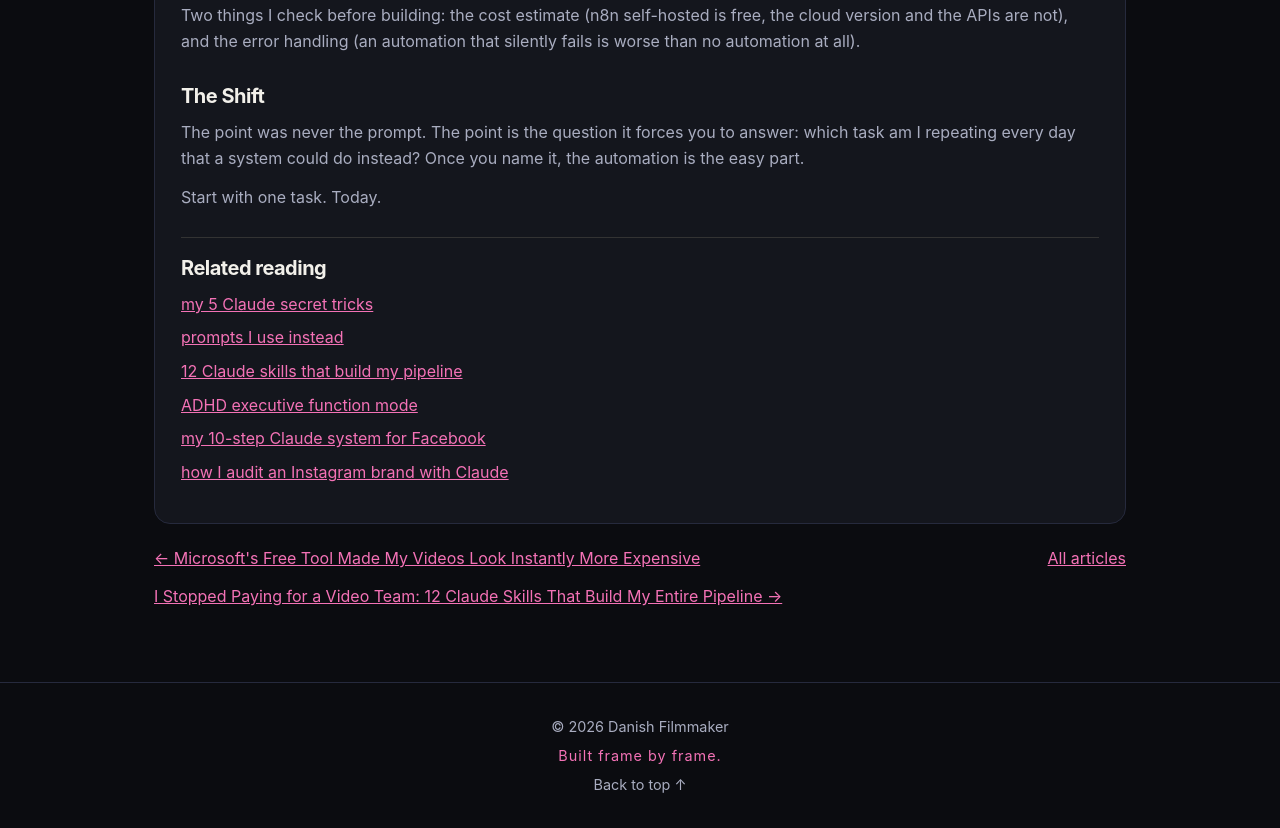
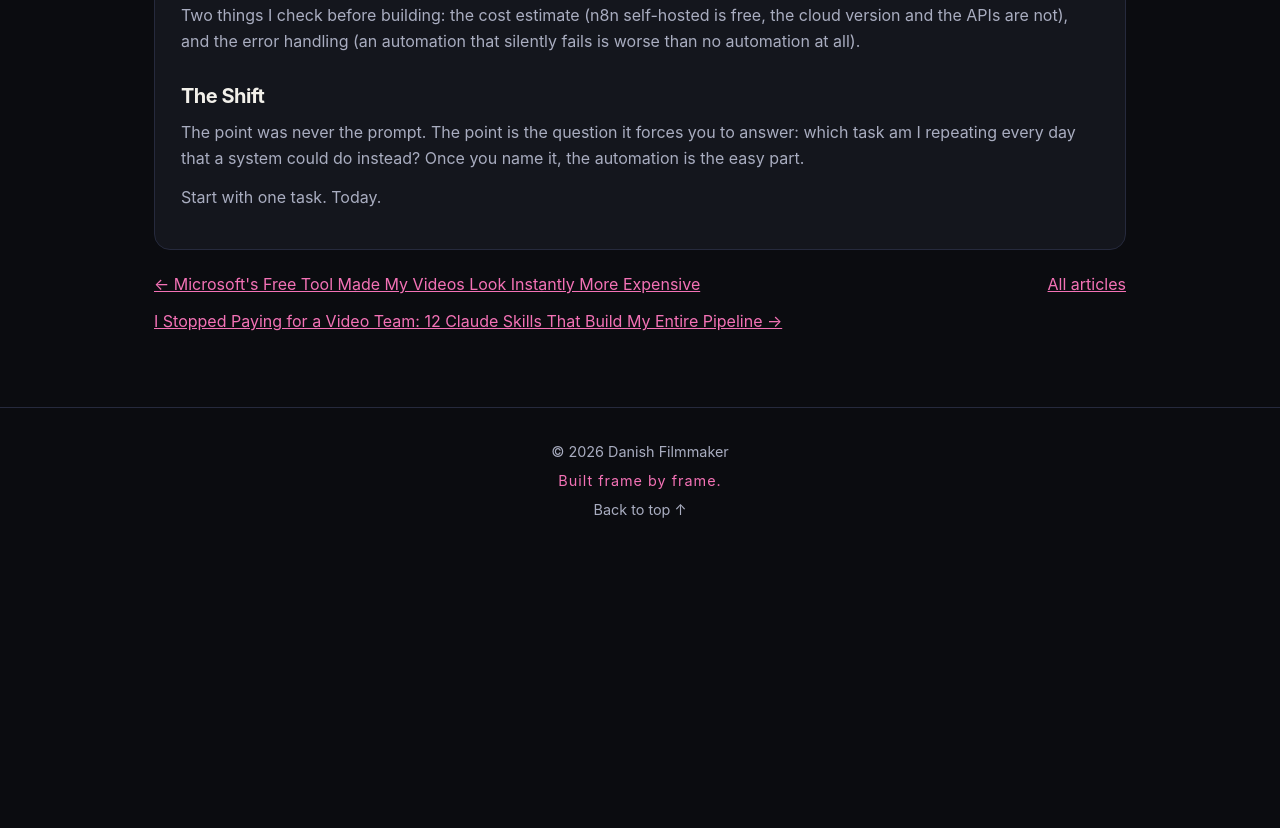
Before and after one commit to Dani-Google/Dani-Google.github.io, a plain HTML site: page blog/claude-ai-employee/index.html in a window 1280 px wide. Shown: the part 1123-1951 px from the top of the page. After the commit the page ends 1676 px from the top, so only its background shows below. Drawn offline with Linux system fonts and the light colour scheme.

Commit message:
Remove Related reading links from blog articles

```diff
--- a/blog/claude-ai-employee/index.html
+++ b/blog/claude-ai-employee/index.html
@@ -76,7 +76,7 @@
 <h2>The Shift</h2>
 <p>The point was never the prompt. The point is the question it forces you to answer: which task am I repeating every day that a system could do instead? Once you name it, the automation is the easy part.</p>
 <p>Start with one task. Today.</p>
-<div class="related"><h2>Related reading</h2><ul><li><a href="/blog/claude-secret-tricks/">my 5 Claude secret tricks</a></li><li><a href="/blog/code-prompts/">prompts I use instead</a></li><li><a href="/blog/video-pipeline-skills/">12 Claude skills that build my pipeline</a></li><li><a href="/blog/adhd-executive-function/">ADHD executive function mode</a></li><li><a href="/blog/facebook-claude-system/">my 10-step Claude system for Facebook</a></li><li><a href="/blog/claude-audit/">how I audit an Instagram brand with Claude</a></li></ul></div>
+
       </div>
     </article>
     <nav class="pager">
```
